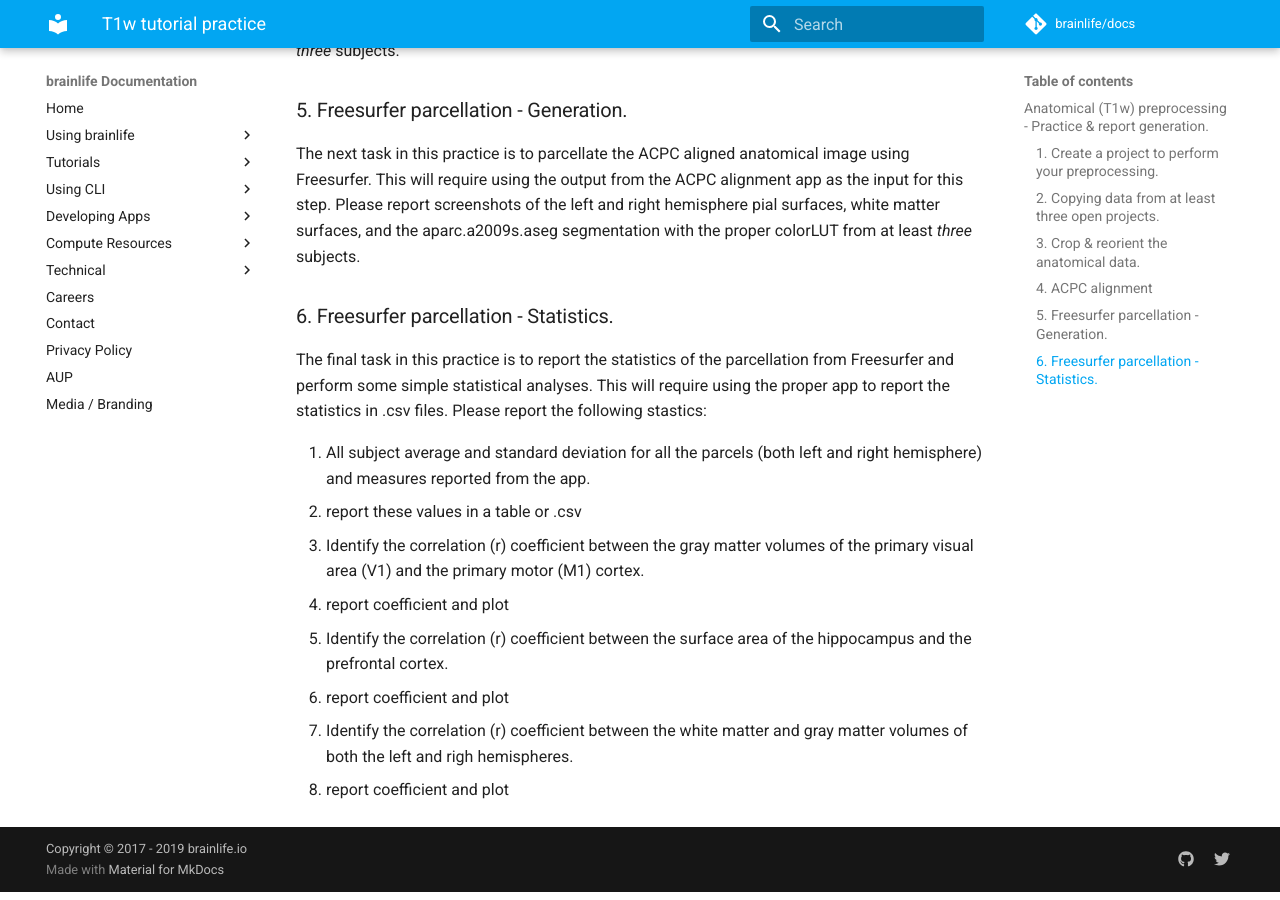
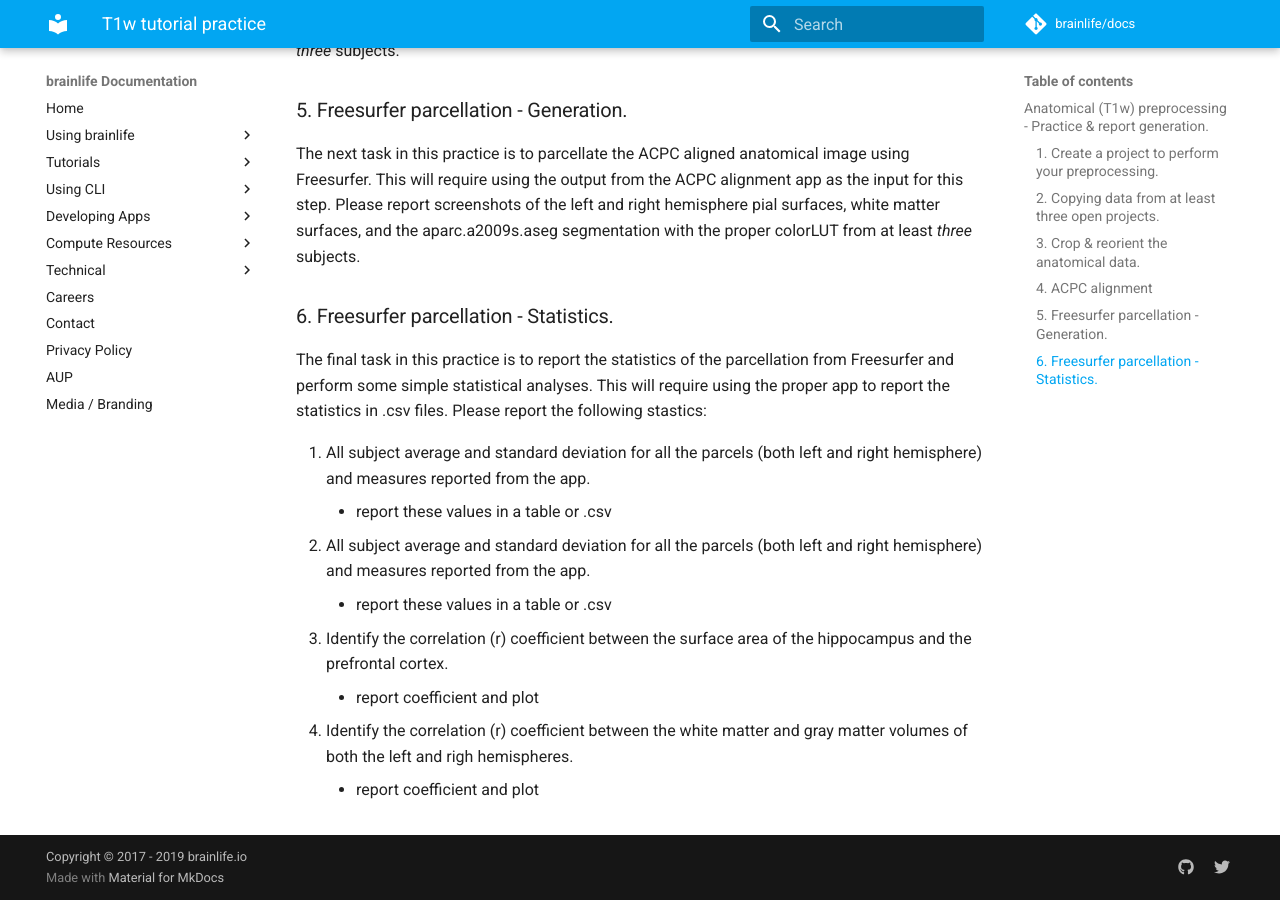
Before and after one commit to brainlife/docs, an MkDocs documentation site: the page built from docs/tutorial/t1w-tutorial-practice.md, in a window 1280 px wide and 900 px high, scrolled down 1166 px. Built offline with MkDocs 1.6.1 and Material for MkDocs 9.7.7, drawn with Linux system fonts in a browser that asks for light colours; comment, search, counter and statistics services are not loaded.

Commit message:
Update t1w-tutorial-practice.md

```diff
--- a/docs/tutorial/t1w-tutorial-practice.md
+++ b/docs/tutorial/t1w-tutorial-practice.md
@@ -31,11 +31,11 @@
 
 The final task in this practice is to report the statistics of the parcellation from Freesurfer and perform some simple statistical analyses. This will require using the proper app to report the statistics in .csv files. Please report the following stastics:
 
- 1. All subject average and standard deviation for all the parcels (both left and right hemisphere) and measures reported from the app.
-  * report these values in a table or .csv
- 1. Identify the correlation (r) coefficient between the gray matter volumes of the primary visual area (V1) and the primary motor (M1) cortex.
-  * report coefficient and plot
- 1. Identify the correlation (r) coefficient between the surface area of the hippocampus and the prefrontal cortex.
-  * report coefficient and plot
- 1. Identify the correlation (r) coefficient between the white matter and gray matter volumes of both the left and righ hemispheres.
-  * report coefficient and plot
+1. All subject average and standard deviation for all the parcels (both left and right hemisphere) and measures reported from the app.
+    * report these values in a table or .csv
+1. All subject average and standard deviation for all the parcels (both left and right hemisphere) and measures reported from the app.
+    * report these values in a table or .csv
+1. Identify the correlation (r) coefficient between the surface area of the hippocampus and the prefrontal cortex.
+    * report coefficient and plot
+1. Identify the correlation (r) coefficient between the white matter and gray matter volumes of both the left and righ hemispheres.
+    * report coefficient and plot
```
